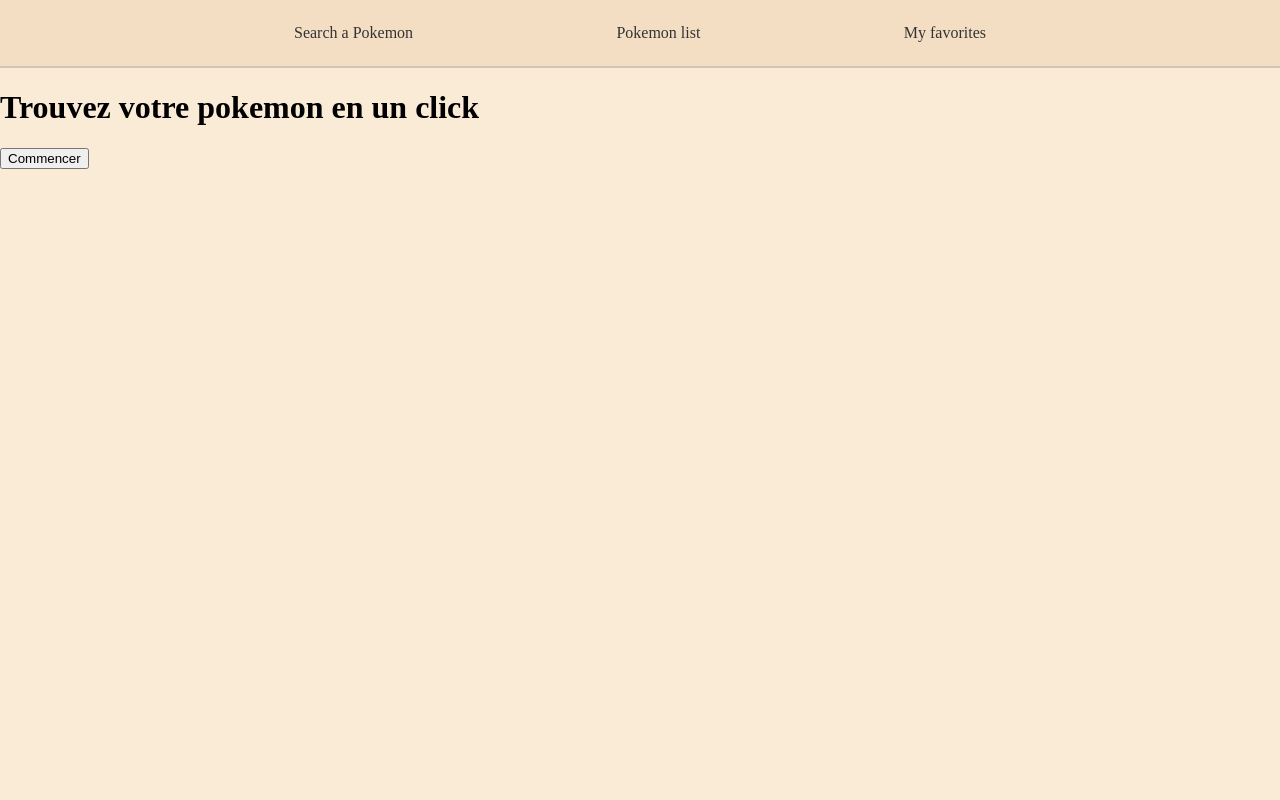
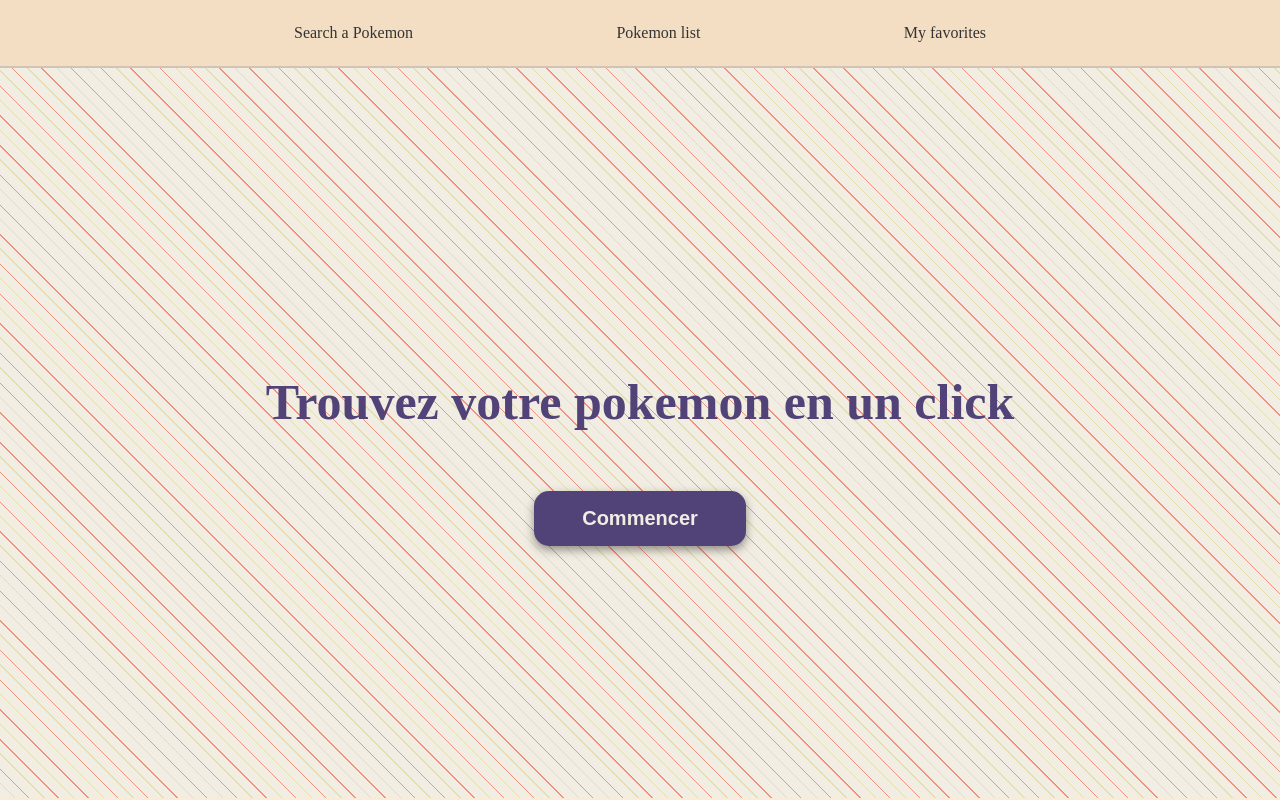
Before and after one commit to epluvinagenierengarten-arch/pokedex, a plain HTML site: page index.html in a window 1280 px wide. Drawn offline with Linux system fonts and the light colour scheme.

Commit message:
main page

```diff
--- a/index.html
+++ b/index.html
@@ -17,7 +17,7 @@
     </header>
     <main>
         <div class="title">
-            <h1>Trouvez votre pokemon en un click</h1>
+            <h1><b>Trouvez votre pokemon en un click</b></h1>
         </div>
         <button id="startingButton">
             Commencer
--- a/style.css
+++ b/style.css
@@ -52,3 +52,49 @@ header {
     padding: 10px 20px;
     font-size: 16px;
 }
+
+
+/*page home*/
+Main {
+    display: flex;
+    flex-direction: column;
+    align-items: center;
+    justify-content: center;
+    text-align: center;
+    min-height: calc(100vh - 70px);
+    background-color: #f0eee6;
+    opacity: 0.8;
+    background: repeating-linear-gradient(45deg, #f0eee6 0px, #f0eee6 10px, #dddca6 10px, #dddca6 11px, #f0eee6 11px, #f0eee6 20px, #ed7b66 20px, #ed7b66 21px);
+}
+
+.title h1 {
+    font-size: 50px;
+    color: #281a60;
+    padding: 20px 40px;
+    border-radius: 15px;
+    box-shadow: 0 4px 10px color #281a60;
+    margin-bottom: 40px;
+
+}
+
+#startingButton {
+    padding: 16px 48px;
+    font-size: 20px;
+    font-weight: 600;
+    color: #f0eee6;
+    background-color: #281a60;
+    border: none;
+    border-radius: 15px;
+    cursor: pointer;
+    box-shadow: 0 4px 10px rgba(0, 0, 0, 0.5);
+    transition: background-color 0.2s ease, transform 0.15s ease;
+}
+
+#startingButton:hover {
+    background-color: #281a60;
+    transform: translateY(-5px);
+}
+
+#startingButton:active {
+    transform: translateY(0);
+}
```
